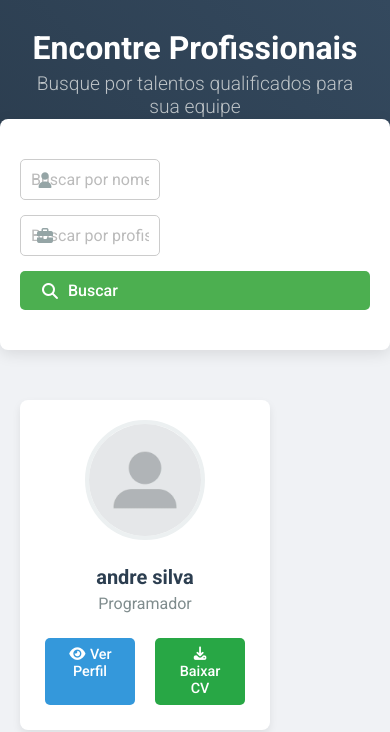
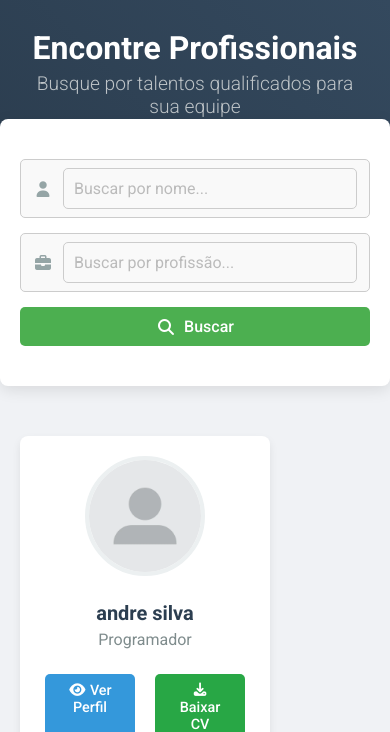
Before and after one commit to felipetaua/vagasProject, a PHP site: page /authenticated/profissionais.php in a window 390 px wide; the page is wider, and only the part inside the window is pictured. Shown: the part 72-804 px from the top of that part. Run offline with PHP 8.4, Linux system fonts and the light colour scheme; the visitor is signed in with stand-in values (Sample User, id 1); data comes from the database, SQL or seed files in the repository; grey boxes labelled with a size stand in for pictures from a placeholder-image service; some libraries are stand-ins or nearby versions.

Commit message:
ajustando os botões de pesquisa e filtro

```diff
--- a/css/profissionais.css
+++ b/css/profissionais.css
@@ -257,24 +257,34 @@ body {
 
 .input-wrapper {
     position: relative;
-    flex: 1; /* Ocupa o espaço disponível */
+    flex: 1;
+}
+
+.input-wrapper {
+    display: flex;
+    align-items: center;
+    flex-grow: 1;
+    min-width: 250px;
+    border: 1px solid #ccc;
+    border-radius: 5px;
+    padding: 8px 12px;
+    background-color: #f9f9f9;
+    transition: border-color 0.3s ease, box-shadow 0.3s ease;
 }
 
 .input-wrapper i {
-    position: absolute;
-    left: 15px;
-    top: 50%;
-    transform: translateY(-50%);
     color: #95a5a6;
+    margin-right: 10px; /* Espaçamento entre o ícone e o input */
 }
 
 .input-wrapper input {
-    width: 100vw;
-    padding: 12px 15px 12px 400px; /* Espaço para o ícone */
-    border: 1px solid #ddd;
-    border-radius: 5px;
+    width: 150%;
+    border: none;
+    border-radius: 0;
     font-size: 1rem;
     transition: all 0.3s ease;
+    background-color: transparent;
+    flex-grow: 1;
 }
 
 .input-wrapper input::-webkit-input-placeholder {
@@ -285,6 +295,21 @@ body {
     outline: none;
     border-color: #3498db;
     box-shadow: 0 0 0 3px rgba(52, 152, 219, 0.2);
+}
+
+@media (max-width: 768px) {
+    .search-form {
+        flex-direction: column;
+        align-items: stretch;
+    }
+    .input-wrapper {
+        min-width: unset;
+        width: 100%;
+    }
+    .search-button {
+        width: 100%;
+        justify-content: center;
+    }
 }
 
 .search-button {
```
